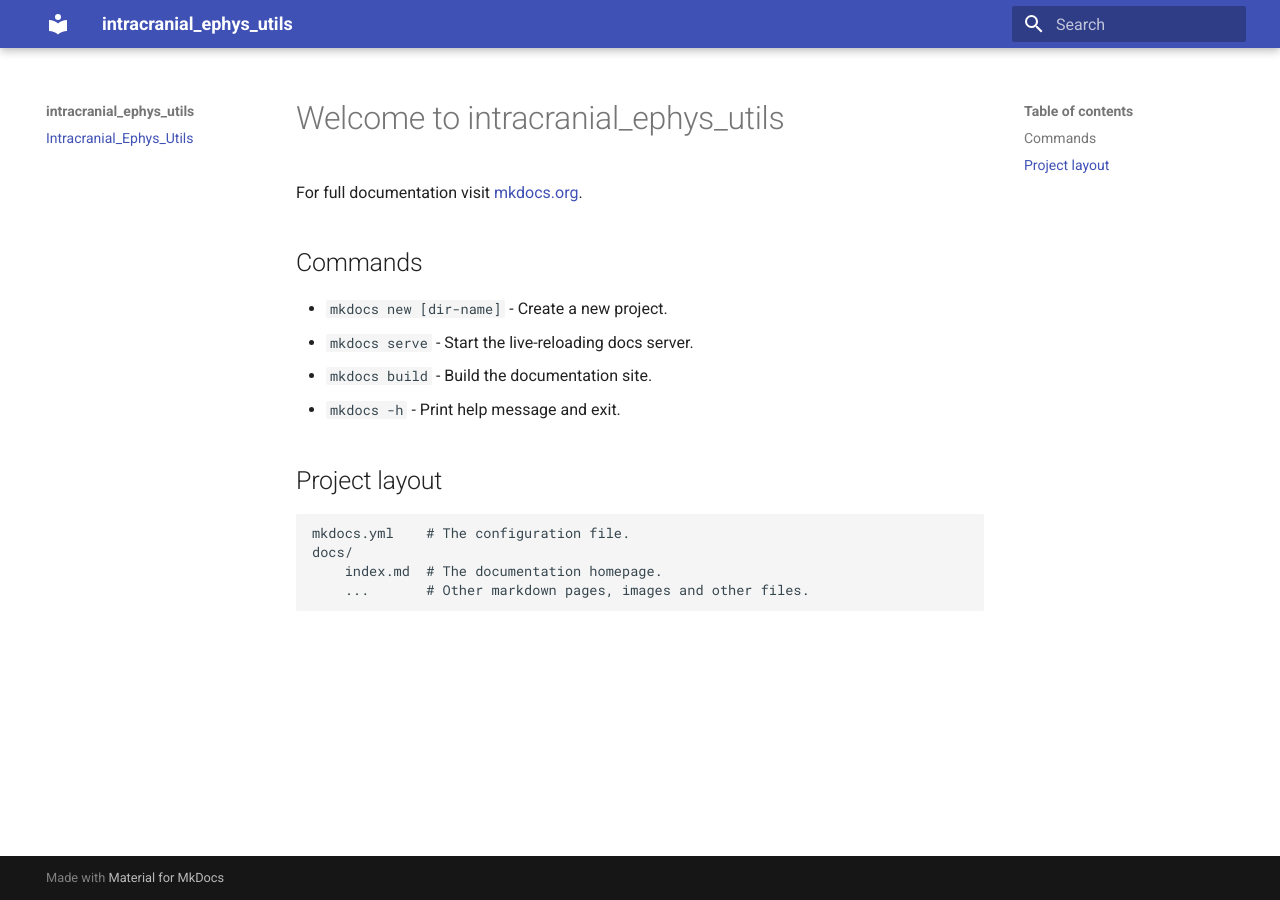
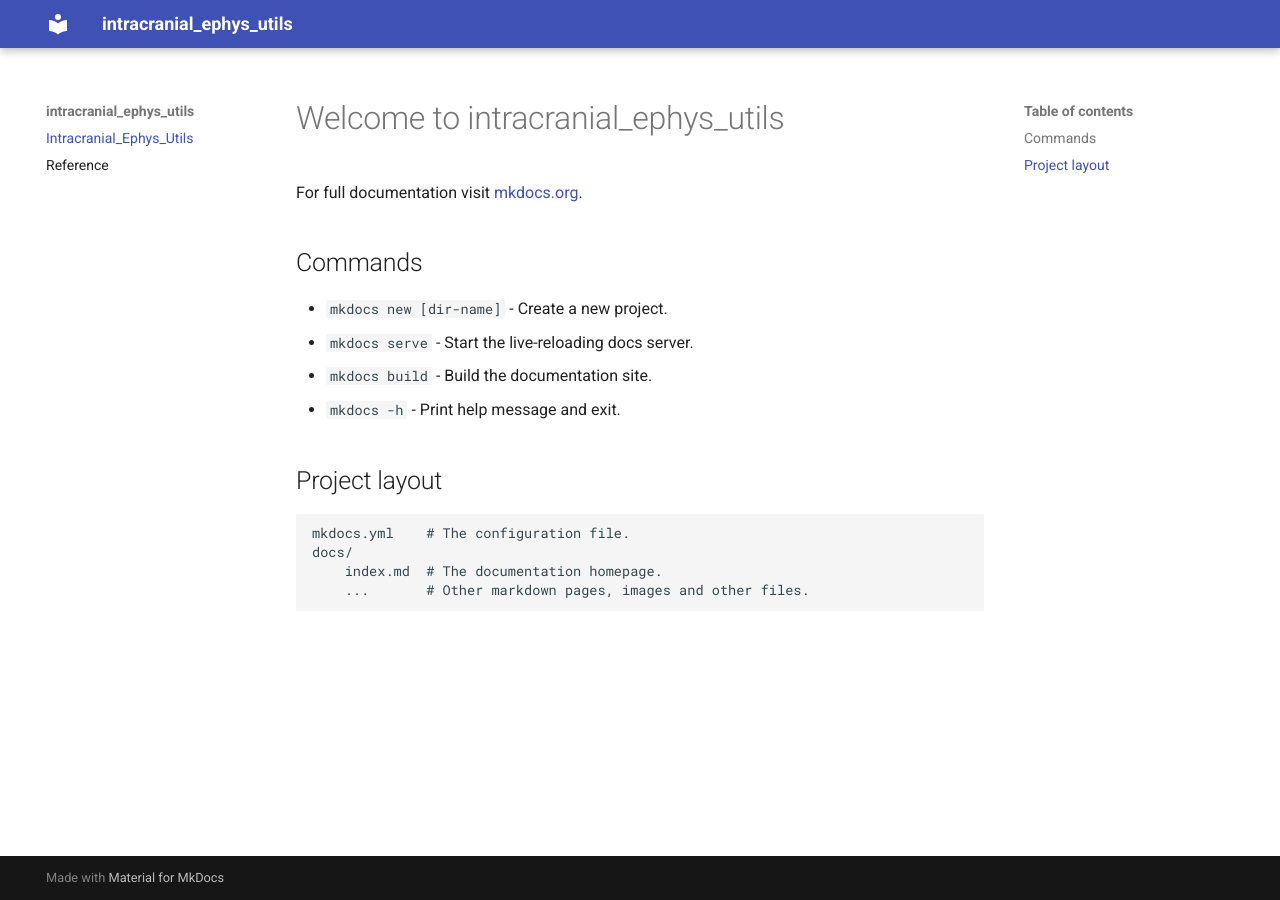
Before and after one commit to eduardosand/intracranial_ephys_utils, an MkDocs documentation site: the page built from docs/index.md, in a window 1280 px wide. Built offline with MkDocs 1.6.1 and Material for MkDocs 9.7.7, drawn with Linux system fonts in a browser that asks for light colours.

Commit message:
add reference.md to mkdocs.yml

```diff
--- a/mkdocs.yml
+++ b/mkdocs.yml
@@ -3,5 +3,9 @@
 theme:
   name: material
 
+plugins:
+  - mkdocstrings
+
 nav:
   - Intracranial_Ephys_Utils: index.md
+  - reference.md
```
